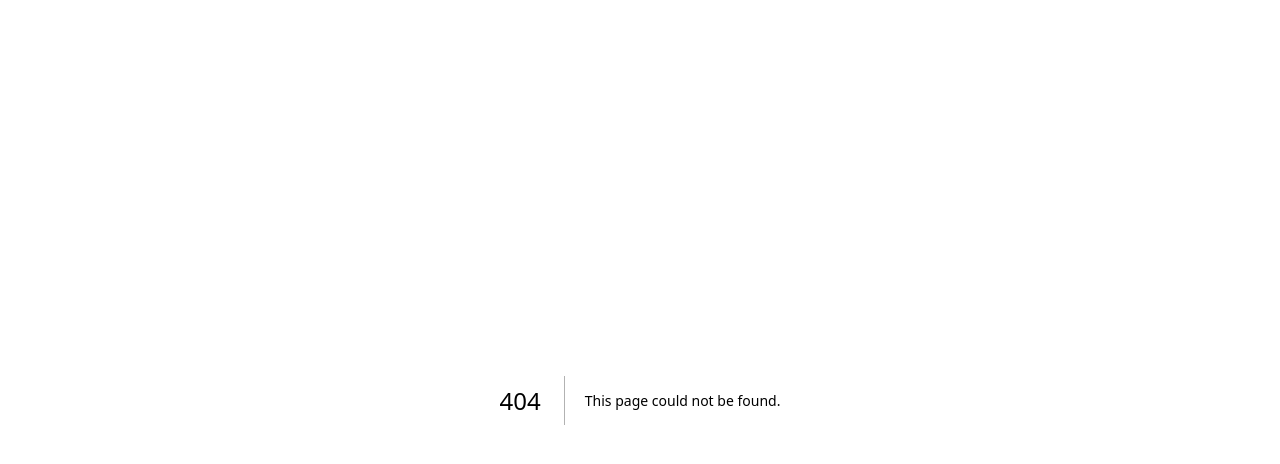
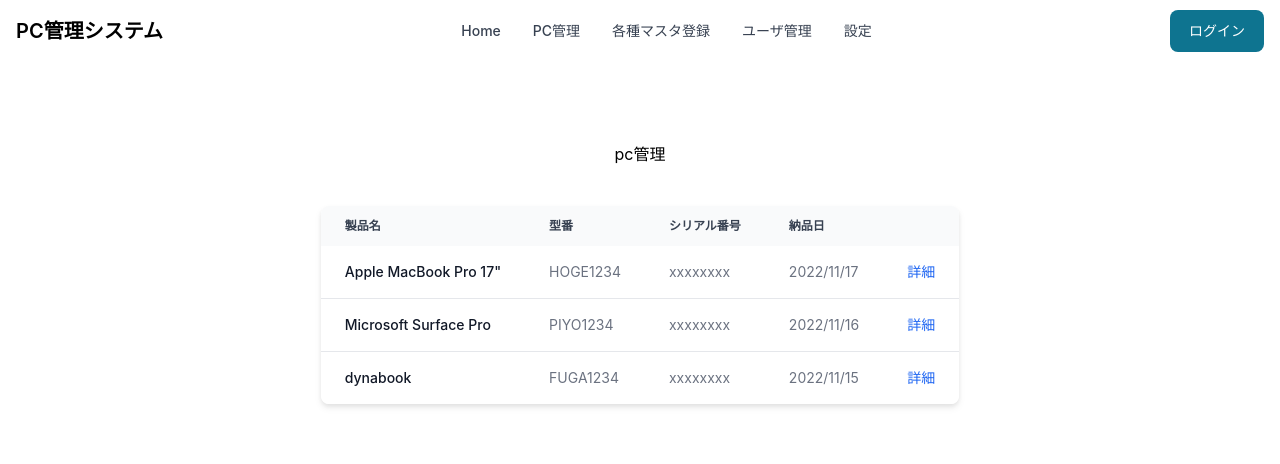
Before and after one commit to moto-sbt/pc-manage, a Next.js app: page /pc in a window 1280 px wide. Before the commit this address had no page. Shown: the top 464 px of the page. Built offline with nearby package versions, Linux system fonts and the light colour scheme.

Commit message:
feat: pc管理画面仮

```diff
--- a/src/components/Layout.tsx
+++ b/src/components/Layout.tsx
@@ -26,7 +26,7 @@ const Layout = ({ children }: Props) => {
           <Navbar.Link href="/">
             Home
           </Navbar.Link>
-          <Navbar.Link href="/">
+          <Navbar.Link href="/pc">
             PC管理
           </Navbar.Link>
           <Navbar.Link href="/">
--- /dev/null
+++ b/src/pages/pc/index.tsx
@@ -0,0 +1,110 @@
+import Head from 'next/head'
+import Link from 'next/link'
+import { Table } from "flowbite-react"
+import Layout from '@/components/Layout'
+
+const Pc = (props) => {
+  return (
+    <Layout>
+      <Head>
+        <title>PC管理 | PC管理システム</title>
+        <link rel="icon" href="/favicon.ico" />
+      </Head>
+      <h1 className='mb-10'>pc管理</h1>
+      <Table>
+        <Table.Head>
+          <Table.HeadCell>
+            製品名
+          </Table.HeadCell>
+          <Table.HeadCell>
+            型番
+          </Table.HeadCell>
+          <Table.HeadCell>
+            シリアル番号
+          </Table.HeadCell>
+          <Table.HeadCell>
+            納品日
+          </Table.HeadCell>
+          <Table.HeadCell>
+            <span className="sr-only">
+              詳細
+            </span>
+          </Table.HeadCell>
+        </Table.Head>
+        <Table.Body className="divide-y">
+          <Table.Row className="bg-white dark:border-gray-700 dark:bg-gray-800">
+            <Table.Cell className="whitespace-nowrap font-medium text-gray-900 dark:text-white">
+              Apple MacBook Pro 17"
+            </Table.Cell>
+            <Table.Cell>
+              HOGE1234
+            </Table.Cell>
+            <Table.Cell>
+              xxxxxxxx
+            </Table.Cell>
+            <Table.Cell>
+              2022/11/17
+            </Table.Cell>
+            <Table.Cell>
+              <Link href="/pc">
+                <a
+                  className="font-medium text-blue-600 hover:underline dark:text-blue-500"
+                >
+                  詳細
+                </a>
+              </Link>
+            </Table.Cell>
+          </Table.Row>
+          <Table.Row className="bg-white dark:border-gray-700 dark:bg-gray-800">
+            <Table.Cell className="whitespace-nowrap font-medium text-gray-900 dark:text-white">
+              Microsoft Surface Pro
+            </Table.Cell>
+            <Table.Cell>
+              PIYO1234
+            </Table.Cell>
+            <Table.Cell>
+              xxxxxxxx
+            </Table.Cell>
+            <Table.Cell>
+              2022/11/16
+            </Table.Cell>
+            <Table.Cell>
+              <Link href="/pc">
+                <a
+                  className="font-medium text-blue-600 hover:underline dark:text-blue-500"
+                >
+                  詳細
+                </a>
+              </Link>
+            </Table.Cell>
+          </Table.Row>
+          <Table.Row className="bg-white dark:border-gray-700 dark:bg-gray-800">
+            <Table.Cell className="whitespace-nowrap font-medium text-gray-900 dark:text-white">
+              dynabook
+            </Table.Cell>
+            <Table.Cell>
+              FUGA1234
+            </Table.Cell>
+            <Table.Cell>
+              xxxxxxxx
+            </Table.Cell>
+            <Table.Cell>
+              2022/11/15
+            </Table.Cell>
+            <Table.Cell>
+              <Link href="/pc">
+                <a
+                  className="font-medium text-blue-600 hover:underline dark:text-blue-500"
+                >
+                  詳細
+                </a>
+              </Link>
+            </Table.Cell>
+          </Table.Row>
+        </Table.Body>
+      </Table>
+    </Layout>
+  )
+}
+
+export default Pc
```
